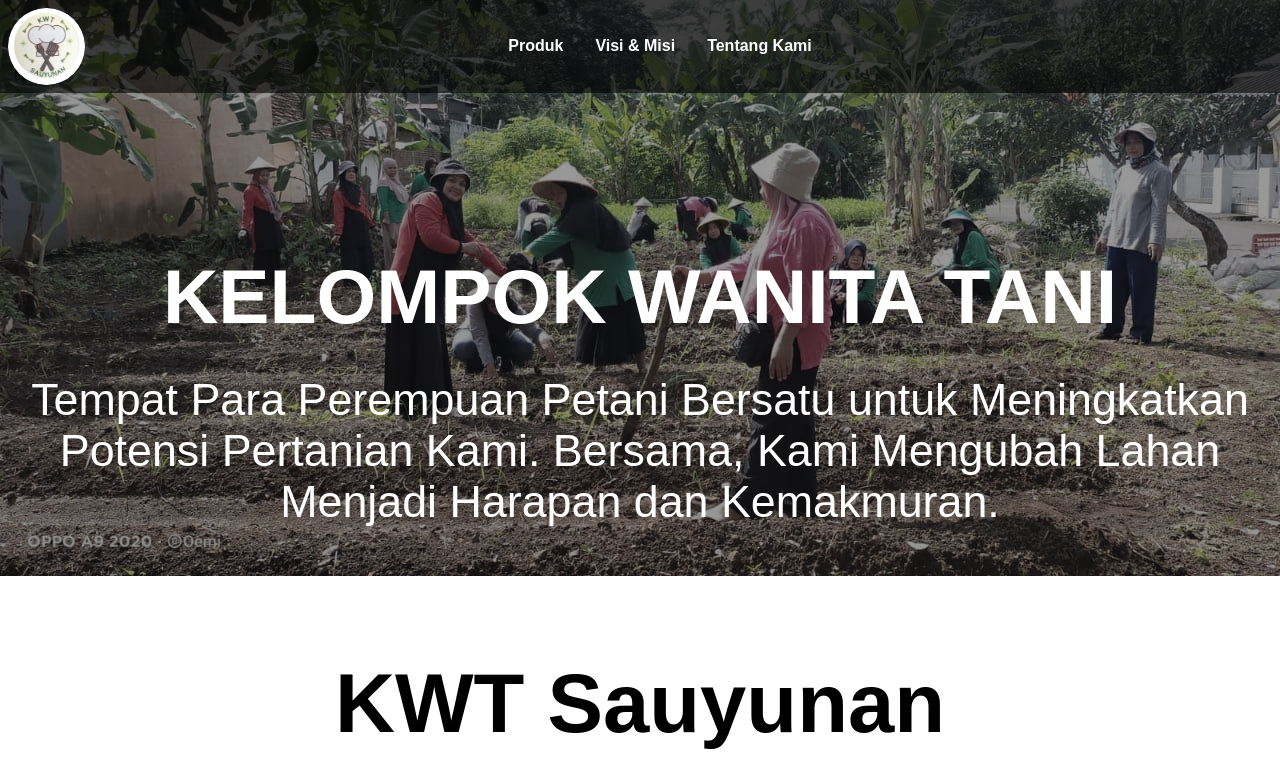
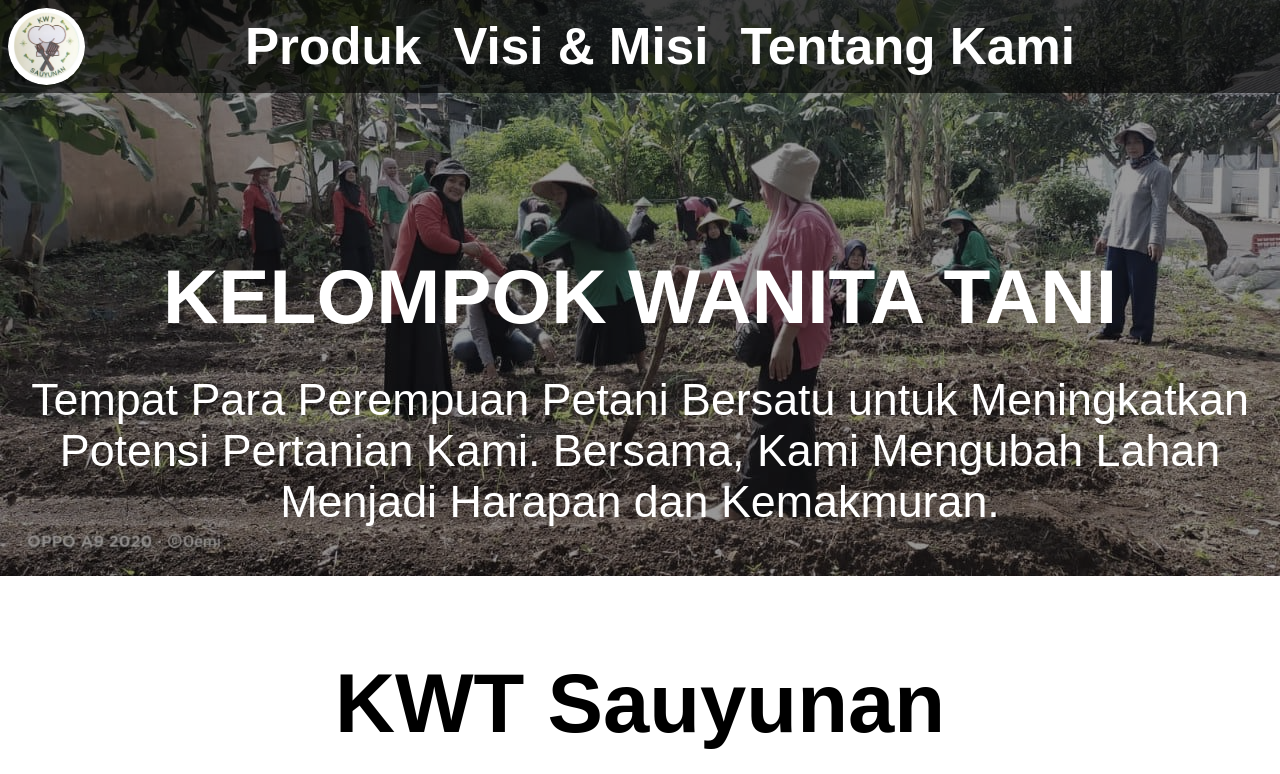
Before and after one commit to Zafiee09/Kelompok-Wanita-Tani, a plain HTML site: page index.html in a window 1280 px wide. Shown: the top 774 px of the page. Drawn offline with Linux system fonts and the light colour scheme.

Commit message:
Update styles.css

```diff
--- a/styles.css
+++ b/styles.css
@@ -47,7 +47,7 @@
     color: white;
     text-decoration: none;
     font-weight: bold;
-    font-size: 4.vw;
+    font-size: 4vw;
     display: flex;
 }
 
```
